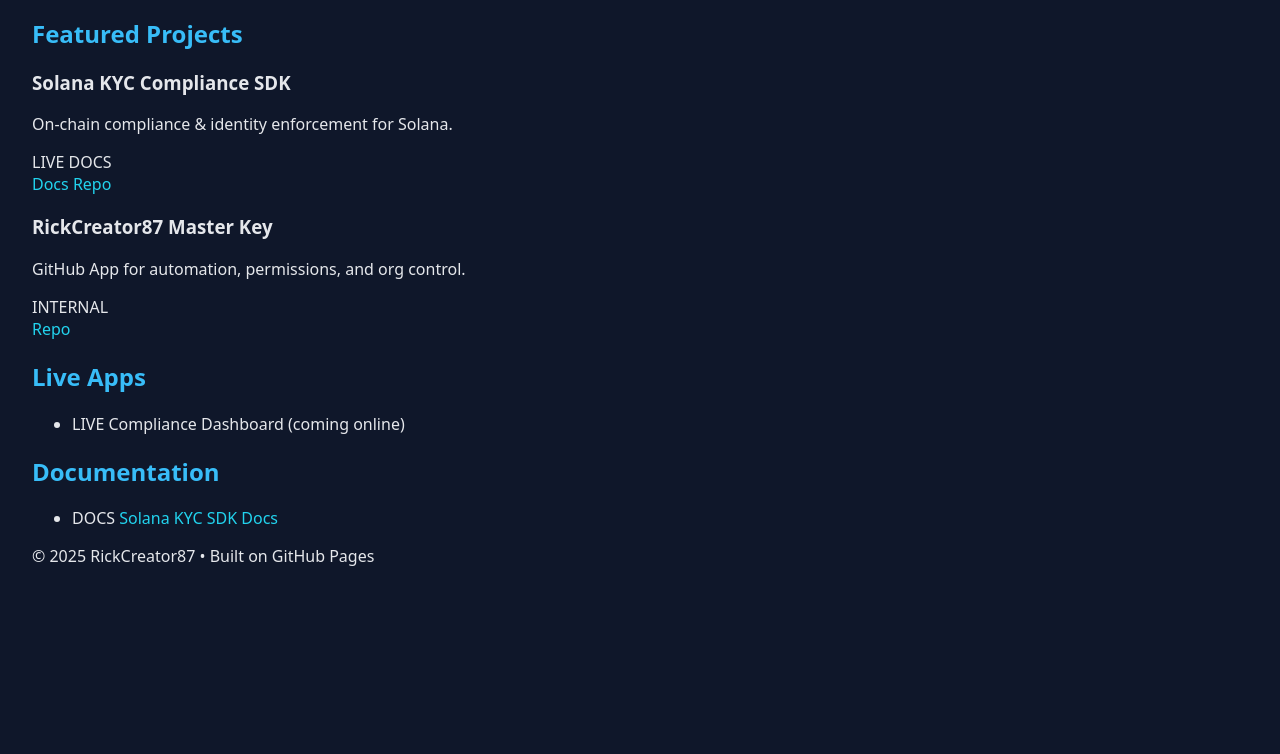
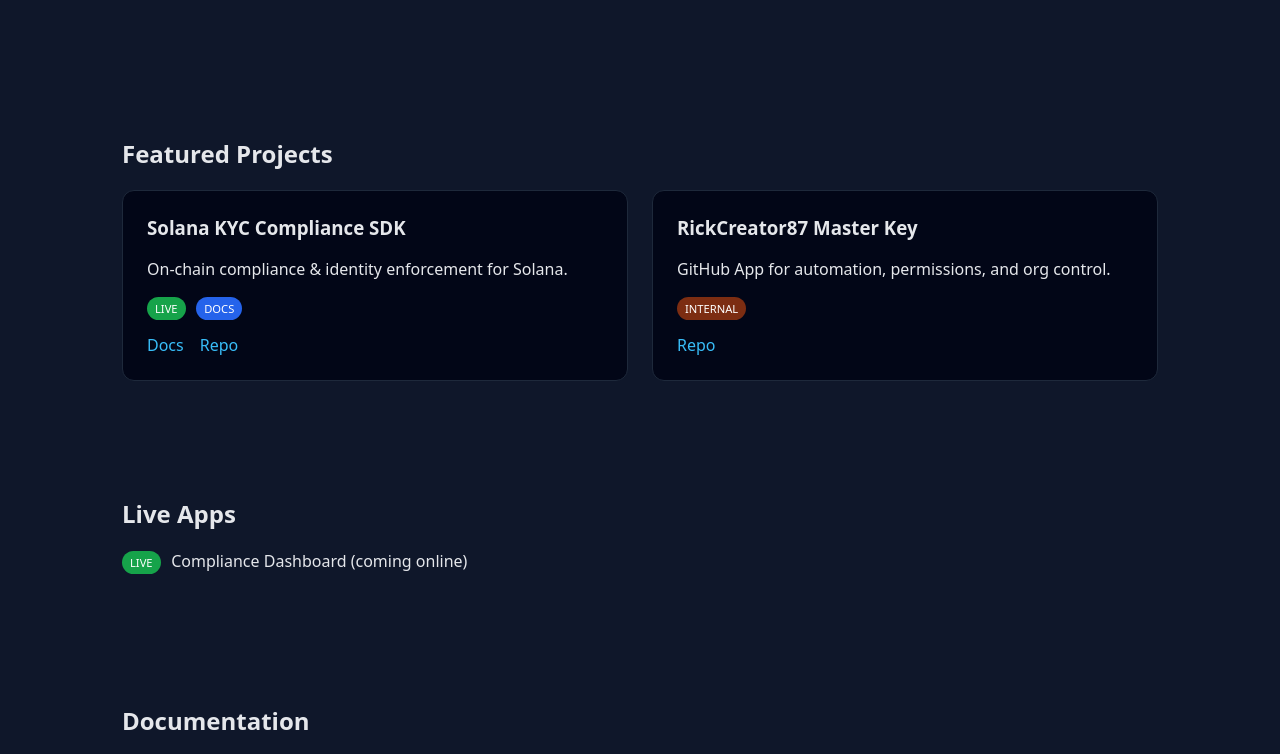
Before and after one commit to RickCreator87/rickcreator87.github.io, a plain HTML site: page index.html in a window 1280 px wide. Shown: the part 269-1023 px from the top of the page. Before the commit the page ends 884 px from the top, so only its background shows below. Drawn offline with Linux system fonts and the light colour scheme.

Commit message:
Update style.css

```diff
--- a/assets/css/style.css
+++ b/assets/css/style.css
@@ -1,25 +1,109 @@
-body {
-  font-family: system-ui, -apple-system, BlinkMacSystemFont, sans-serif;
-  background: #0f172a;
-  color: #e5e7eb;
-  margin: 0;
-  padding: 2rem;
+:root {
+  --bg: #0f172a;
+  --card: #020617;
+  --text: #e5e7eb;
+  --accent: #38bdf8;
+  --muted: #94a3b8;
 }
 
-main {
-  max-width: 800px;
+* {
+  box-sizing: border-box;
+}
+
+body {
+  margin: 0;
+  font-family: system-ui, sans-serif;
+  background: var(--bg);
+  color: var(--text);
+}
+
+a {
+  color: var(--accent);
+  text-decoration: none;
+}
+
+.navbar {
+  display: flex;
+  justify-content: space-between;
+  padding: 1rem 2rem;
+  background: #020617;
+  position: sticky;
+  top: 0;
+}
+
+.nav-links {
+  list-style: none;
+  display: flex;
+  gap: 1.5rem;
+}
+
+.hero {
+  padding: 4rem 2rem;
+  text-align: center;
+}
+
+.section {
+  padding: 3rem 2rem;
+  max-width: 1100px;
   margin: auto;
 }
 
-h1, h2 {
-  color: #38bdf8;
+.card-grid {
+  display: grid;
+  grid-template-columns: repeat(auto-fit, minmax(280px, 1fr));
+  gap: 1.5rem;
 }
 
-a {
-  color: #22d3ee;
-  text-decoration: none;
+.card {
+  background: var(--card);
+  padding: 1.5rem;
+  border-radius: 12px;
+  border: 1px solid #1e293b;
 }
 
-a:hover {
-  text-decoration: underline;
+.card h3 {
+  margin-top: 0;
 }
+
+.card-links {
+  margin-top: 1rem;
+  display: flex;
+  gap: 1rem;
+}
+
+.badges {
+  margin-top: 0.5rem;
+}
+
+.badge {
+  font-size: 0.7rem;
+  padding: 0.25rem 0.5rem;
+  border-radius: 999px;
+  margin-right: 0.4rem;
+}
+
+.badge.live {
+  background: #16a34a;
+  color: white;
+}
+
+.badge.docs {
+  background: #2563eb;
+  color: white;
+}
+
+.badge.private {
+  background: #7c2d12;
+  color: white;
+}
+
+.simple-list {
+  list-style: none;
+  padding: 0;
+}
+
+footer {
+  text-align: center;
+  padding: 2rem;
+  color: var(--muted);
+}
```
